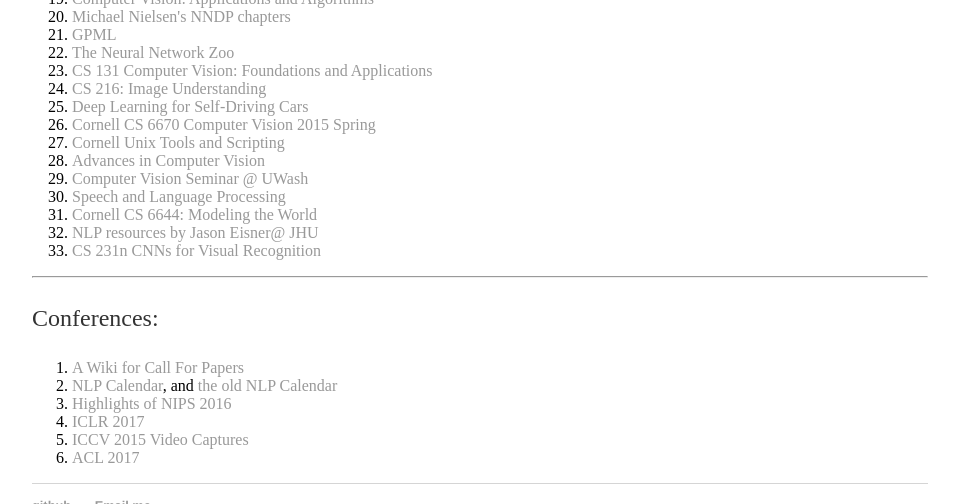
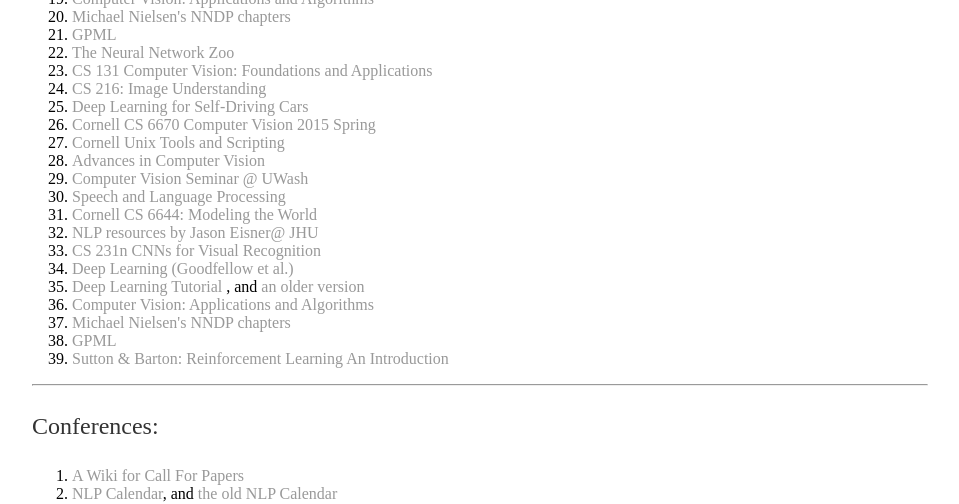
Before and after one commit to shenglih/shenglih.github.io, a Jekyll site: the page built from memo/index.html, in a window 1280 px wide and 900 px high, scrolled down 3454 px, cut to the strip 0-504 px from the top of the window. Shown: the whole strip, without its empty margins (160-1119 px from the left). Built offline with Jekyll 4.4.1, drawn with Linux system fonts in a browser that asks for light colours.

Commit message:
Update index.html

```diff
--- a/memo/index.html
+++ b/memo/index.html
@@ -195,10 +195,15 @@
 		<li><a href="http://www.cs.cornell.edu/courses/cs6644/2014fa/papers/index.html"> Cornell CS 6644: Modeling the World</a></li>
 		<li><a href="https://www.cs.jhu.edu/~jason/tutorials/"> NLP resources by Jason Eisner@ JHU</a></li>
 		<li><a href="http://cs231n.github.io"> CS 231n CNNs for Visual Recognition</a></li>
-
-
+		<li> <a href="http://www.deeplearningbook.org/"> Deep Learning (Goodfellow et al.) </a> </li>
+		<li> <a href="http://deeplearning.stanford.edu/tutorial/"> Deep Learning Tutorial </a>, and <a href="http://deeplearning.stanford.edu/wiki/index.php/UFLDL_Tutorial"> an older version</a></li>
+		<li> <a href="http://szeliski.org/Book/"> Computer Vision: Applications and Algorithms</a></li>
+		<li> <a href="http://neuralnetworksanddeeplearning.com"> Michael Nielsen's NNDP chapters</a></li>
+		<li> <a href="http://www.gaussianprocess.org/gpml/"> GPML</a></li>
+		<li> <a href="https://webdocs.cs.ualberta.ca/~sutton/book/bookdraft2016sep.pdf">Sutton & Barton: Reinforcement Learning An Introduction</li>
 	</ol>
 	<hr>
+
 	<p> Conferences:</p>
 	<ol>
 		<li><a href="http://www.wikicfp.com/cfp/"> A Wiki for Call For Papers</a></li>
```
